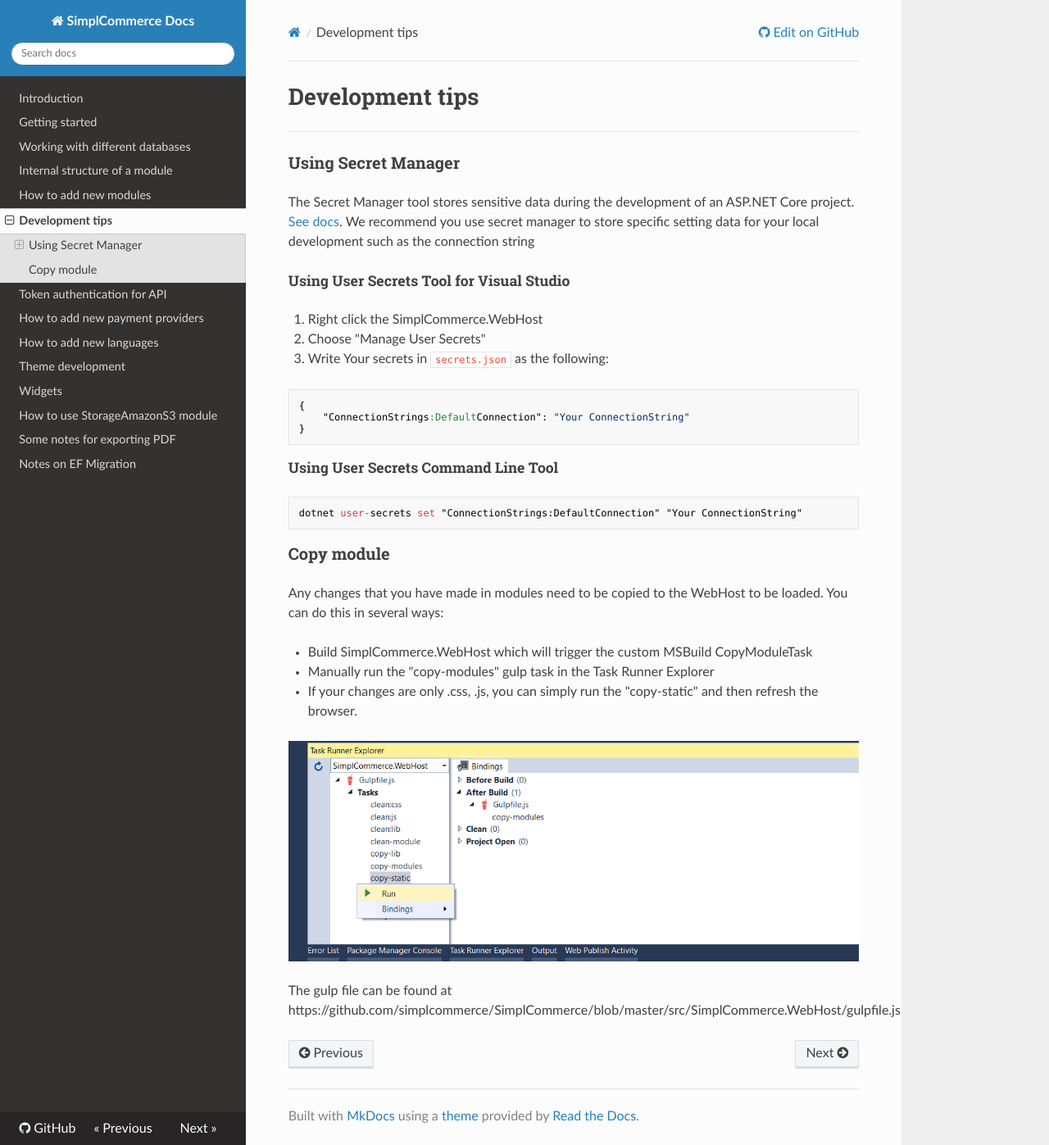
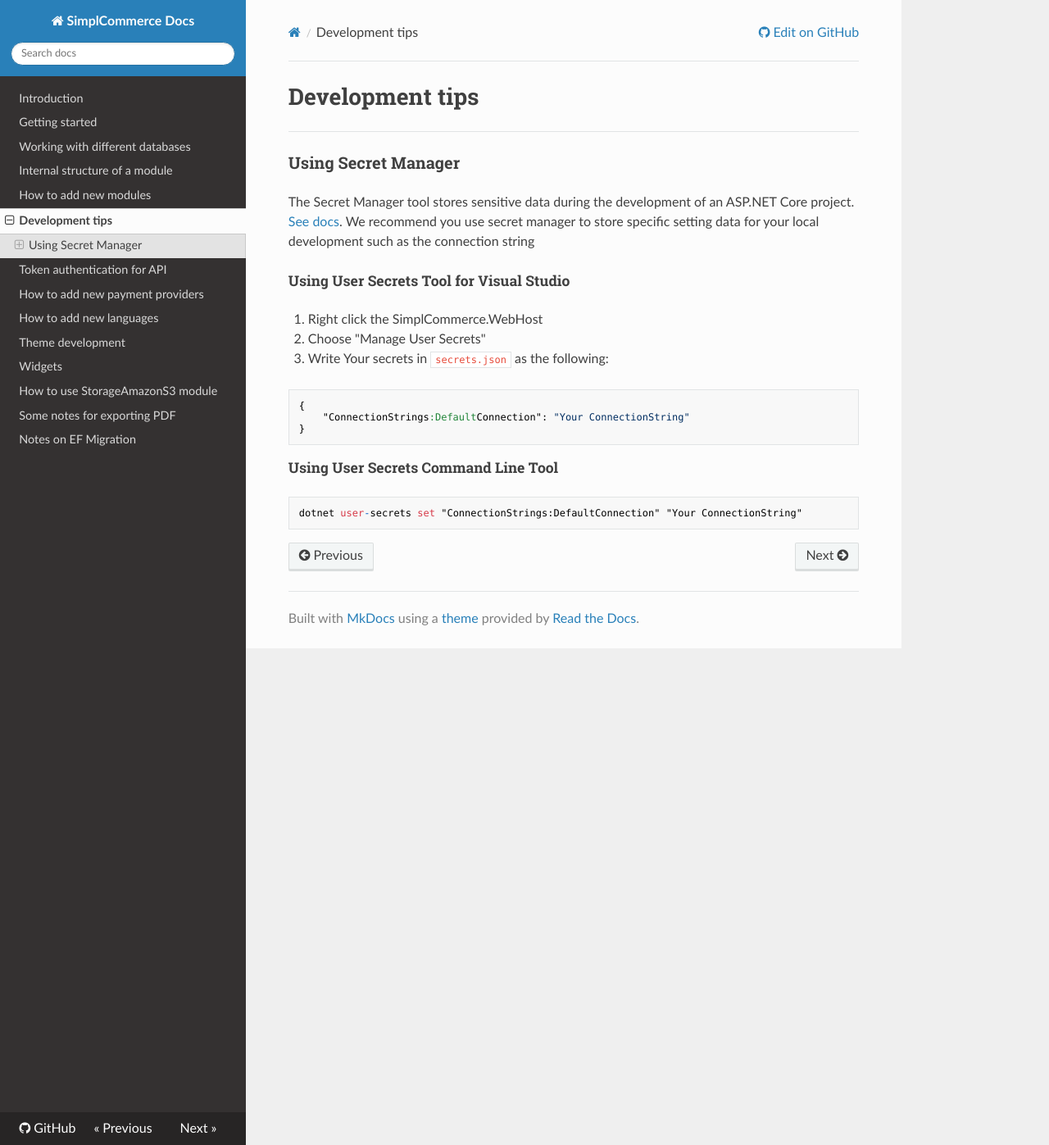
Before and after one commit to simplcommerce/docs, an MkDocs documentation site: the page built from docs/development-tips.md, in a window 1280 px wide and 1397 px high. Shown: the whole window at 82% size. Built offline with MkDocs 1.6.1, drawn with Linux system fonts in a browser that asks for light colours; nearby versions of some CDN libraries; old or Windows-style settings are respelled for this version of MkDocs.

Commit message:
sync docs with the change of copying modules

````diff
--- a/docs/development-tips.md
+++ b/docs/development-tips.md
@@ -22,15 +22,3 @@
 ```
 dotnet user-secrets set "ConnectionStrings:DefaultConnection" "Your ConnectionString"
 ```
-
-### Copy module
-
-Any changes that you have made in modules need to be copied to the WebHost to be loaded. You can do this in several ways:
-
-- Build SimplCommerce.WebHost which will trigger the custom MSBuild CopyModuleTask
-- Manually run the "copy-modules" gulp task in the Task Runner Explorer
-- If your changes are only .css, .js, you can simply run the "copy-static" and then refresh the browser.
-
-![Task runner](images/taskrunner.png)
-
-The gulp file can be found at https://github.com/simplcommerce/SimplCommerce/blob/master/src/SimplCommerce.WebHost/gulpfile.js
````
Also changed, not shown: docs/getting-started.md (+2 -2 lines), docs/index.md (+5 -5 lines).
